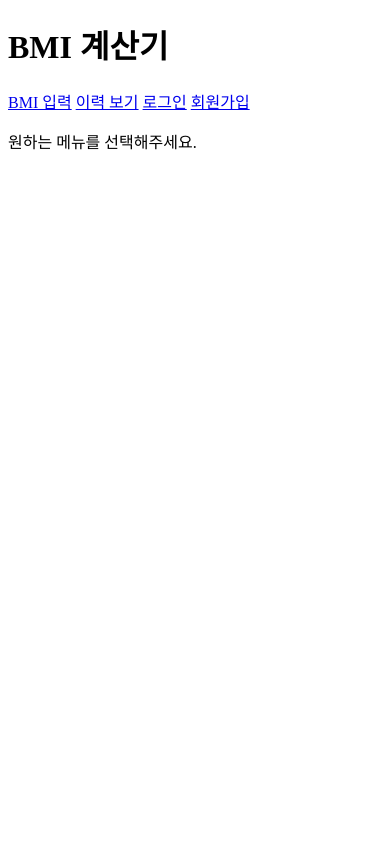
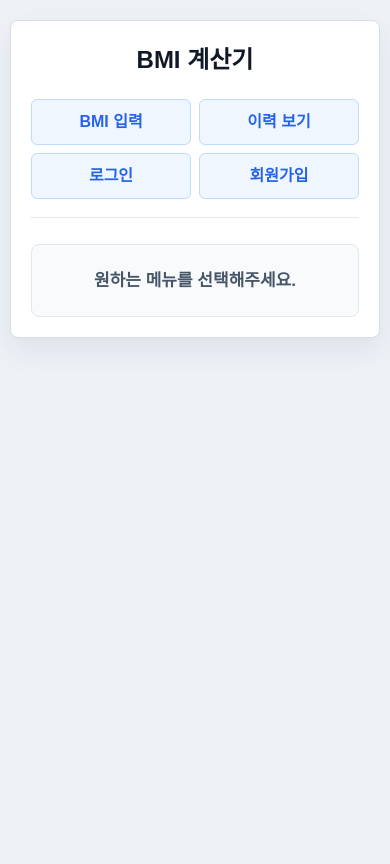
Before and after one commit to Polalise/BMI_Calculator, a Flask app: page / in a window 390 px wide. Before the commit the page ends 150 px from the top, so only its background shows below. Run offline with Flask 3, Linux system fonts and the light colour scheme.

Commit message:
0617 유소은
메인페이지 css 추가

```diff
--- a/static/css/style.css
+++ b/static/css/style.css
@@ -1,170 +1,256 @@
 * {
     box-sizing: border-box;
-    margin: 0;
-    padding: 0;
 }
 
 body {
-    font-family: 'Nanum Gothic', 'Malgun Gothic', sans-serif;
-    background-color: #f5f5f5;
+    margin: 0;
+    min-height: 100vh;
+    color: #1f2937;
+    background: #eef2f7;
+    font-family: Arial, "Malgun Gothic", sans-serif;
     line-height: 1.6;
 }
 
 .container {
-    max-width: 700px;
-    margin: 50px auto;
-    padding: 20px;
-    background-color: white;
-    border-radius: 10px;
-    box-shadow: 0 0 10px rgba(0, 0, 0, 0.1);
+    width: min(760px, calc(100% - 32px));
+    margin: 48px auto;
+    padding: 28px;
+    background: #ffffff;
+    border: 1px solid #d8dee8;
+    border-radius: 8px;
+    box-shadow: 0 12px 30px rgba(31, 41, 55, 0.08);
 }
 
 h1 {
+    margin: 0 0 20px;
+    color: #111827;
+    font-size: 28px;
     text-align: center;
-    margin-bottom: 20px;
-    color: #333;
+}
+
+h2 {
+    margin: 0 0 12px;
+    color: #111827;
+    font-size: 20px;
+}
+
+.container > p {
+    margin: 0;
+    padding: 22px;
+    color: #475569;
+    background: #f8fafc;
+    border: 1px solid #e2e8f0;
+    border-radius: 8px;
+    font-size: 17px;
+    font-weight: 700;
+    text-align: center;
 }
 
 .nav-menu {
     display: flex;
-    margin-bottom: 30px;
-    border-bottom: 1px solid #ddd;
+    gap: 8px;
+    flex-wrap: wrap;
+    justify-content: center;
+    margin-bottom: 26px;
+    padding-bottom: 18px;
+    border-bottom: 1px solid #e5e7eb;
 }
 
-.nav-menu a {
-    flex: 1;
-    text-align: center;
-    padding: 10px;
+.nav-menu a,
+.login-required a {
+    display: inline-flex;
+    align-items: center;
+    justify-content: center;
+    min-height: 40px;
+    padding: 9px 14px;
+    color: #2563eb;
+    background: #eff6ff;
+    border: 1px solid #bfdbfe;
+    border-radius: 6px;
+    font-weight: 700;
     text-decoration: none;
-    color: #555;
-    font-weight: bold;
 }
 
-.nav-menu a.active {
-    color: #4CAF50;
-    border-bottom: 3px solid #4CAF50;
+.nav-menu a:hover,
+.login-required a:hover {
+    color: #ffffff;
+    background: #2563eb;
+    border-color: #2563eb;
+}
+
+form {
+    display: grid;
+    gap: 18px;
 }
 
 .form-group {
-    margin-bottom: 20px;
+    display: grid;
+    gap: 7px;
 }
 
 label {
-    display: block;
-    margin-bottom: 5px;
-    font-weight: bold;
+    color: #374151;
+    font-weight: 700;
 }
 
 input {
     width: 100%;
-    padding: 10px;
-    border: 1px solid #ddd;
-    border-radius: 5px;
+    min-height: 44px;
+    padding: 10px 12px;
+    color: #111827;
+    background: #ffffff;
+    border: 1px solid #cbd5e1;
+    border-radius: 6px;
     font-size: 16px;
 }
 
+input:focus {
+    border-color: #2563eb;
+    outline: 3px solid rgba(37, 99, 235, 0.18);
+}
+
 button {
-    display: block;
     width: 100%;
-    padding: 12px;
-    background-color: #4CAF50;
-    color: white;
-    border: none;
-    border-radius: 5px;
+    min-height: 46px;
+    padding: 11px 16px;
+    color: #ffffff;
+    background: #16a34a;
+    border: 0;
+    border-radius: 6px;
     cursor: pointer;
     font-size: 16px;
-    font-weight: bold;
+    font-weight: 700;
 }
 
 button:hover {
-    background-color: #45a049;
+    background: #15803d;
 }
 
 .error {
-    background-color: #ffdddd;
-    color: #ff0000;
-    padding: 10px;
-    margin-bottom: 20px;
-    border-radius: 5px;
+    margin-bottom: 18px;
+    padding: 12px 14px;
+    color: #991b1b;
+    background: #fee2e2;
+    border: 1px solid #fecaca;
+    border-radius: 6px;
+    font-weight: 700;
     text-align: center;
 }
 
-.result-box {
-    background-color: #f9f9f9;
-    padding: 20px;
-    margin-bottom: 20px;
-    border-radius: 5px;
-    border-left: 5px solid #4CAF50;
+.login-required,
+.no-data {
+    padding: 22px;
+    background: #f8fafc;
+    border: 1px solid #e2e8f0;
+    border-radius: 8px;
+    text-align: center;
 }
 
-.category {
-    color: #4CAF50;
+.login-required p,
+.no-data p {
+    margin: 0 0 16px;
+    color: #475569;
+    font-weight: 700;
 }
 
-.success-message {
-    margin-top: 15px;
-    color: #4CAF50;
-    font-weight: bold;
+.login-required {
+    display: flex;
+    flex-wrap: wrap;
+    gap: 10px;
+    justify-content: center;
+}
+
+.login-required p {
+    flex-basis: 100%;
+}
+
+.result-box {
+    display: grid;
+    gap: 10px;
+    margin-bottom: 24px;
+    padding: 22px;
+    background: #f8fafc;
+    border: 1px solid #dbeafe;
+    border-left: 5px solid #2563eb;
+    border-radius: 8px;
+}
+
+.result-box p {
+    margin: 0;
+}
+
+.result-box strong {
+    color: #111827;
 }
 
 .bmi-info {
-    margin-bottom: 20px;
-}
-
-.bmi-info h2 {
-    font-size: 18px;
-    margin-bottom: 10px;
+    padding: 20px;
+    background: #ffffff;
+    border: 1px solid #e5e7eb;
+    border-radius: 8px;
 }
 
 .bmi-info ul {
-    padding-left: 20px;
+    margin: 0;
+    padding-left: 22px;
 }
 
-.back-btn {
-    display: block;
-    text-align: center;
-    background-color: #2196F3;
-    color: white;
-    padding: 10px;
-    border-radius: 5px;
-    text-decoration: none;
-    font-weight: bold;
-}
-
-.back-btn:hover {
-    background-color: #0b7dda;
+.bmi-info li + li {
+    margin-top: 6px;
 }
 
 .history-table {
     width: 100%;
     border-collapse: collapse;
-    margin-bottom: 20px;
+    overflow: hidden;
+    border: 1px solid #e5e7eb;
+    border-radius: 8px;
 }
 
 .history-table th,
 .history-table td {
-    padding: 10px;
+    padding: 12px;
+    border-bottom: 1px solid #e5e7eb;
     text-align: center;
-    border: 1px solid #ddd;
+    vertical-align: middle;
 }
 
 .history-table th {
-    background-color: #f2f2f2;
-    font-weight: bold;
+    color: #111827;
+    background: #f1f5f9;
+    font-weight: 700;
 }
 
-.history-table tr:nth-child(even) {
-    background-color: #f9f9f9;
+.history-table tr:nth-child(even) td {
+    background: #f8fafc;
 }
 
-.history-table tr:hover {
-    background-color: #f5f5f5;
+.history-table tr:last-child td {
+    border-bottom: 0;
 }
 
-.no-data {
-    text-align: center;
-    padding: 20px;
-    background-color: #f9f9f9;
-    border-radius: 5px;
-    margin-bottom: 20px;
+@media (max-width: 640px) {
+    .container {
+        width: calc(100% - 20px);
+        margin: 20px auto;
+        padding: 20px;
+    }
+
+    h1 {
+        font-size: 24px;
+    }
+
+    .nav-menu {
+        justify-content: stretch;
+    }
+
+    .nav-menu a {
+        flex: 1 1 130px;
+    }
+
+    .history-table {
+        display: block;
+        overflow-x: auto;
+        white-space: nowrap;
+    }
 }
--- a/templates/index.html
+++ b/templates/index.html
@@ -4,6 +4,7 @@
     <meta charset="UTF-8">
     <meta name="viewport" content="width=device-width, initial-scale=1.0">
     <title>BMI 계산기</title>
+    <link rel="stylesheet" href="{{ url_for('static', filename='css/style.css') }}">
 </head>
 <body>
     <div class="container">
```
